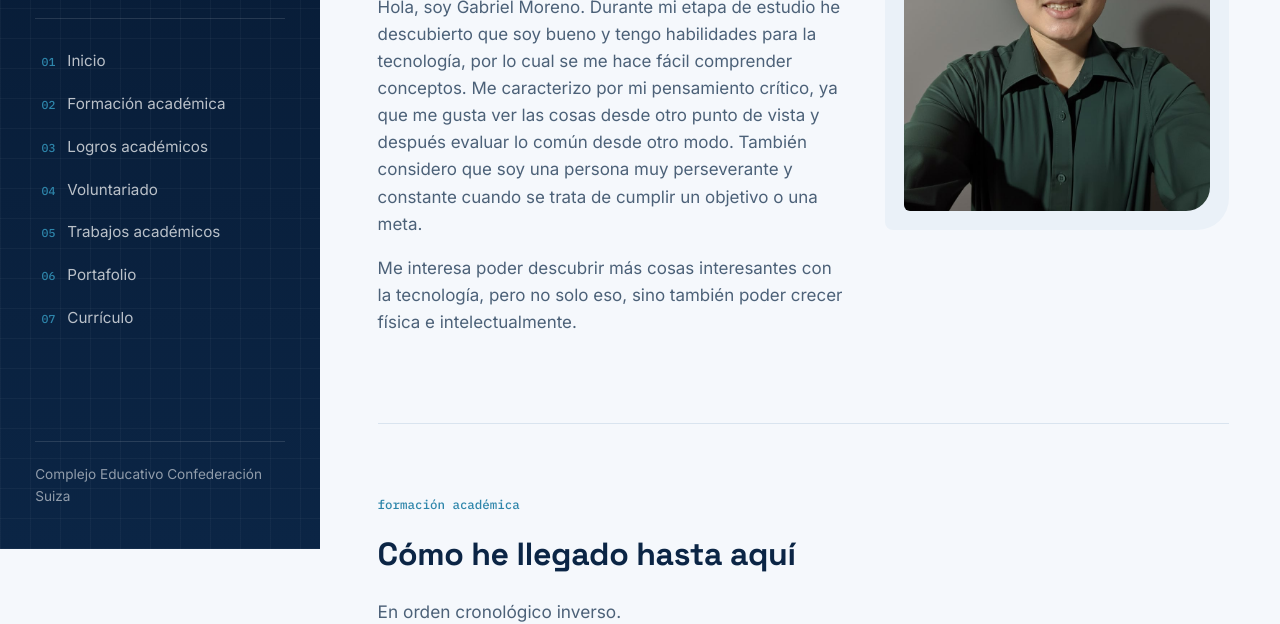
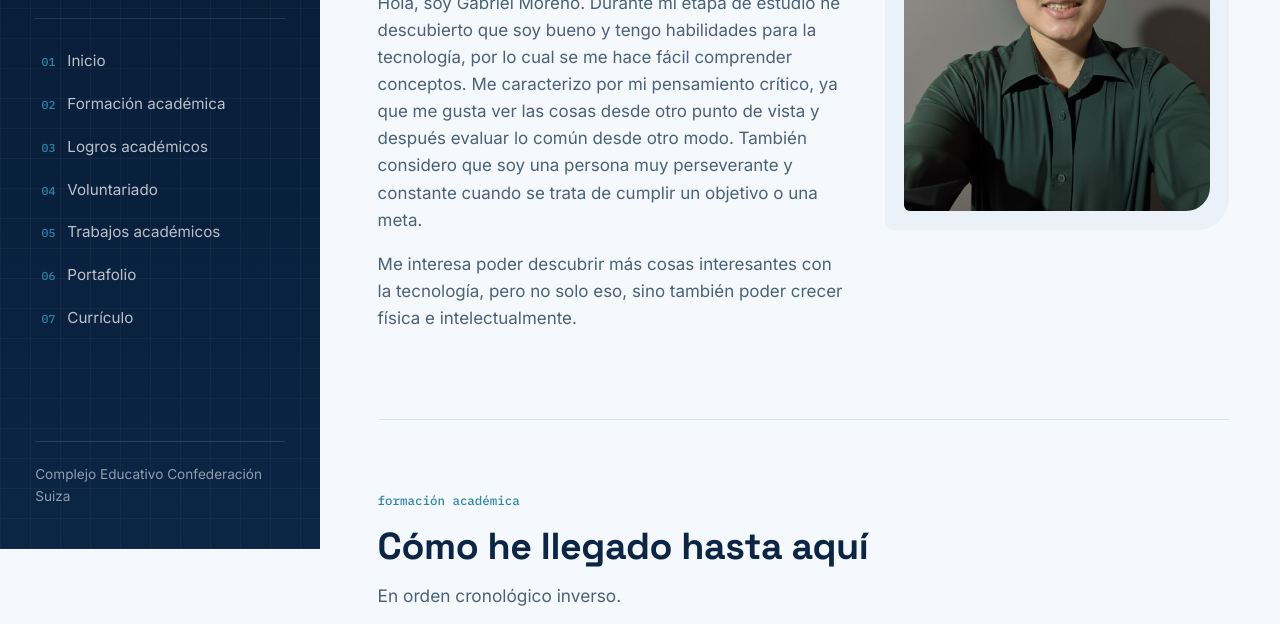
Before and after one commit to gabo28yt-droid/prueba, a plain HTML site: page index.html in a window 1280 px wide. Shown: the part 251-875 px from the top of the page. Drawn offline with Linux system fonts and the light colour scheme.

Commit message:
Ajustar tamaño de títulos de sección

```diff
--- a/style.css
+++ b/style.css
@@ -240,8 +240,9 @@
 
 /* Tamaño y separación de los títulos principales de sección. */
   section h2{
-    font-size:2rem;
-    margin-bottom:1.1rem;
+    font-size:2.35rem;
+    line-height:1.15;
+    margin-bottom:0.85rem;
   }
 
 /* Texto introductorio de apoyo que aparece debajo de algunos títulos. */
```
